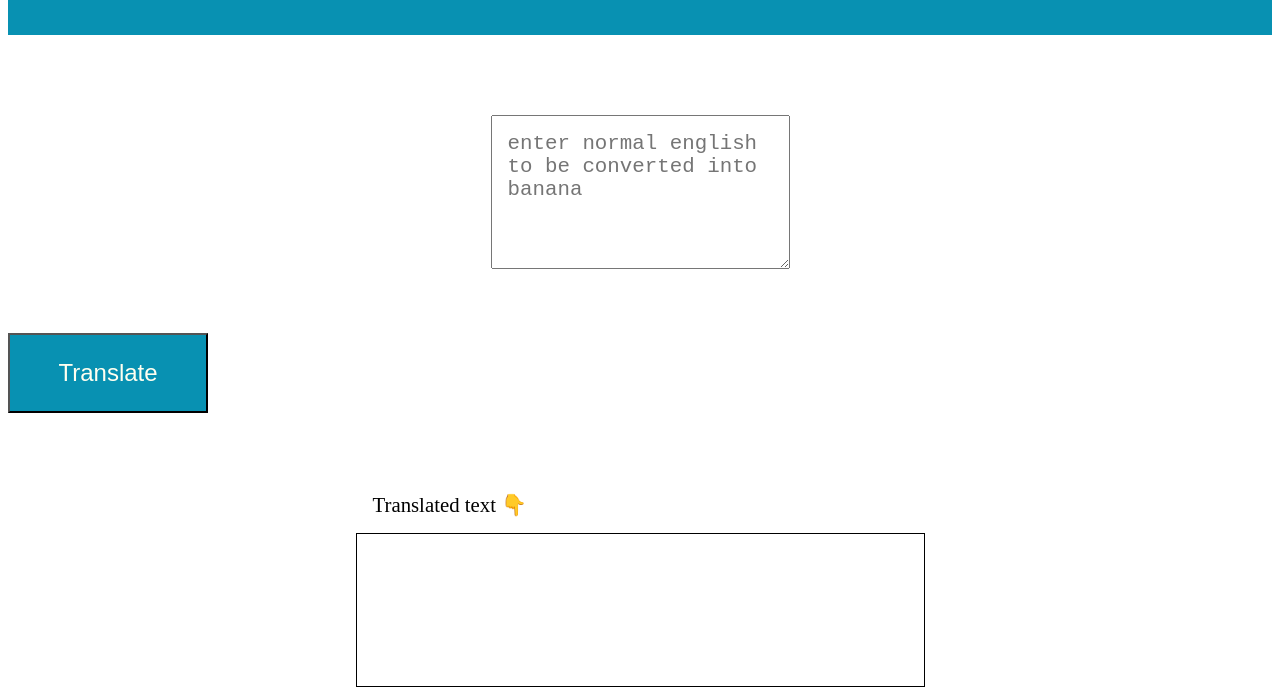
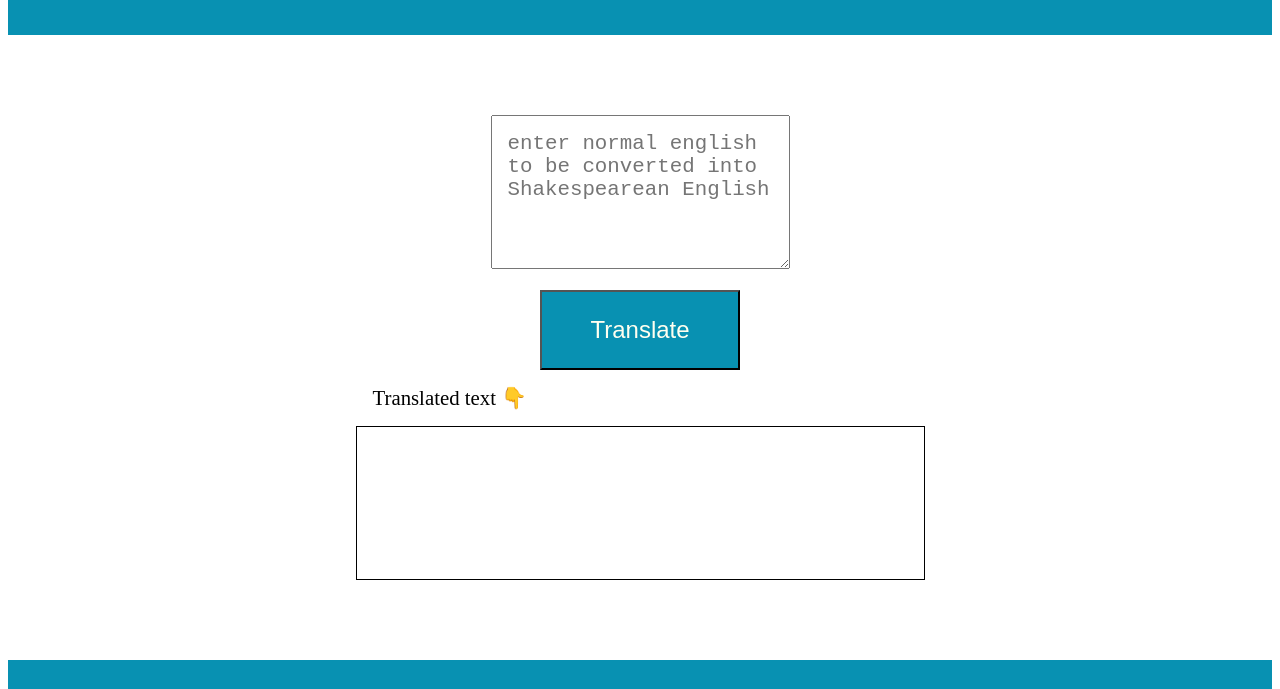
Before and after one commit to mehul-anand/Shakespeare-mark-Seven, a plain HTML site: page index.html in a window 1280 px wide. Shown: the part 122-811 px from the top of the page. Drawn offline with Linux system fonts and the light colour scheme.

Commit message:
button alignment

```diff
--- a/index.html
+++ b/index.html
@@ -15,9 +15,9 @@
 </nav>
 
 <body>
-    <textarea placeholder="enter normal english to be converted into banana" id="text-input"
+    <textarea placeholder="enter normal english to be converted into Shakespearean English " id="text-input"
         class="container container-centre"></textarea>
-    <button id="btn-translate" class="container container-centre">Translate</button>
+    <button id="btn-translate">Translate</button>
     <div class="container container-centre" style="font-size:1.3rem;">Translated text 👇</div>
     <div id="output" class="container container-centre"></div>
     <script src="app.js" type="text/javascript"></script>
--- a/styles.css
+++ b/styles.css
@@ -2,6 +2,7 @@
     display: block;
     height: 15vh;
     font-size: 1.3rem;
+    margin-bottom: 1.3rem;
 }
 
 #output{
@@ -12,9 +13,10 @@
 
 #btn-translate{
     font-size: 1.5rem;
+    display: block;
     width: 200px;
     height: 10vh;
-    margin: 4rem 0rem;
+    margin: auto;
     background-color:#0891B2 ;
     color:ivory;
 }
```
